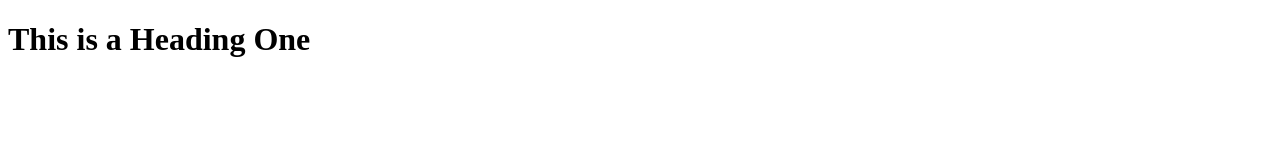
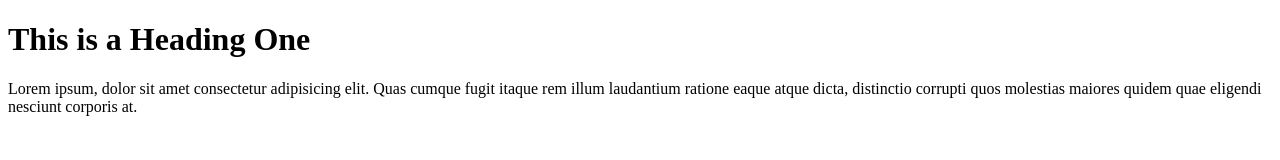
Before and after one commit to PhyoZayYyar/GitTesting, a plain HTML site: page index.html in a window 1280 px wide. Drawn offline with Linux system fonts and the light colour scheme.

Commit message:
add pragraph style on style1 brach

```diff
--- a/index.html
+++ b/index.html
@@ -9,5 +9,7 @@
 <body>
 
     <h1>This is a Heading One</h1>
+
+    <p>Lorem ipsum, dolor sit amet consectetur adipisicing elit. Quas cumque fugit itaque rem illum laudantium ratione eaque atque dicta, distinctio corrupti quos molestias maiores quidem quae eligendi nesciunt corporis at.</p>
 </body>
 </html>
```
